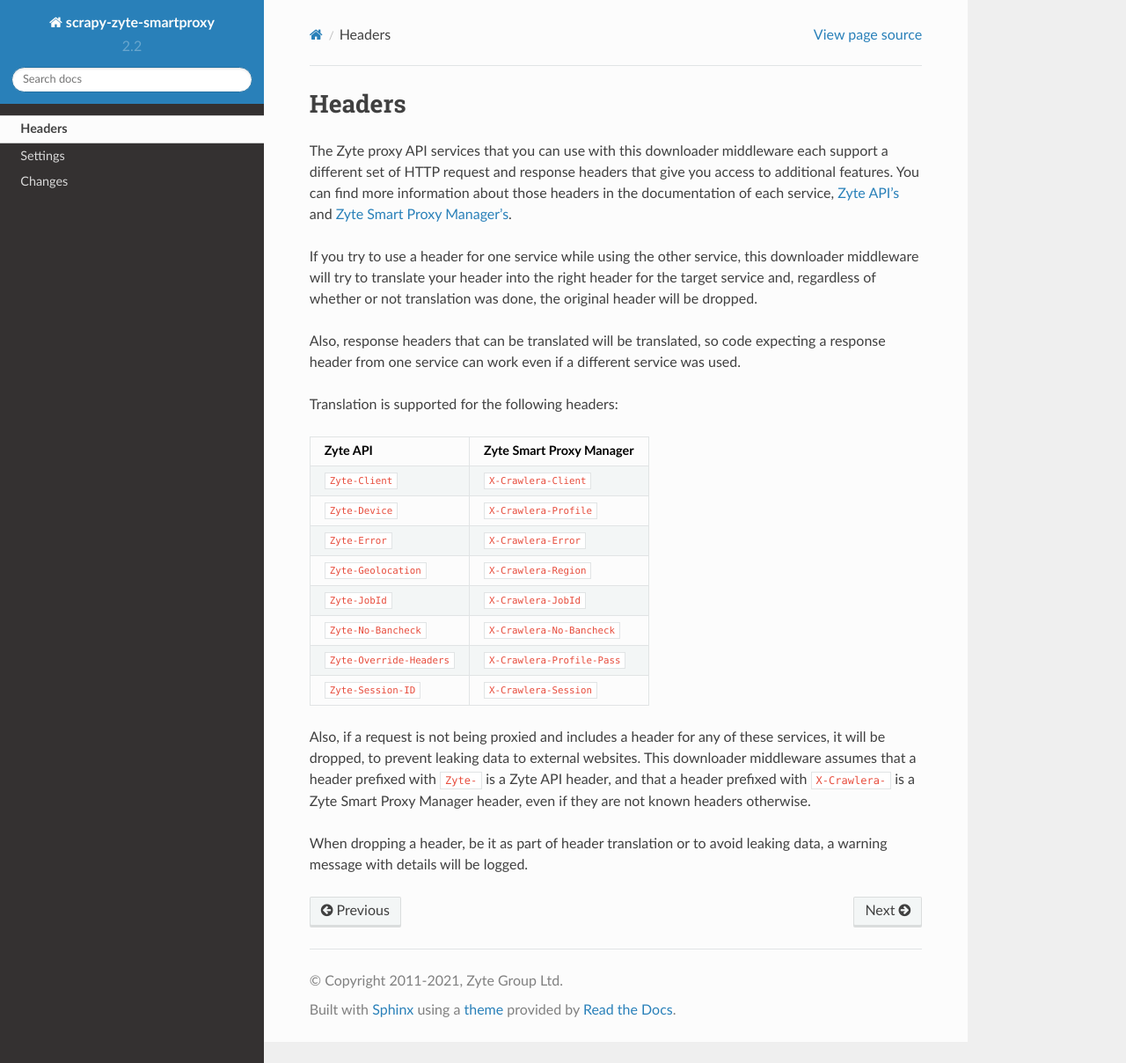
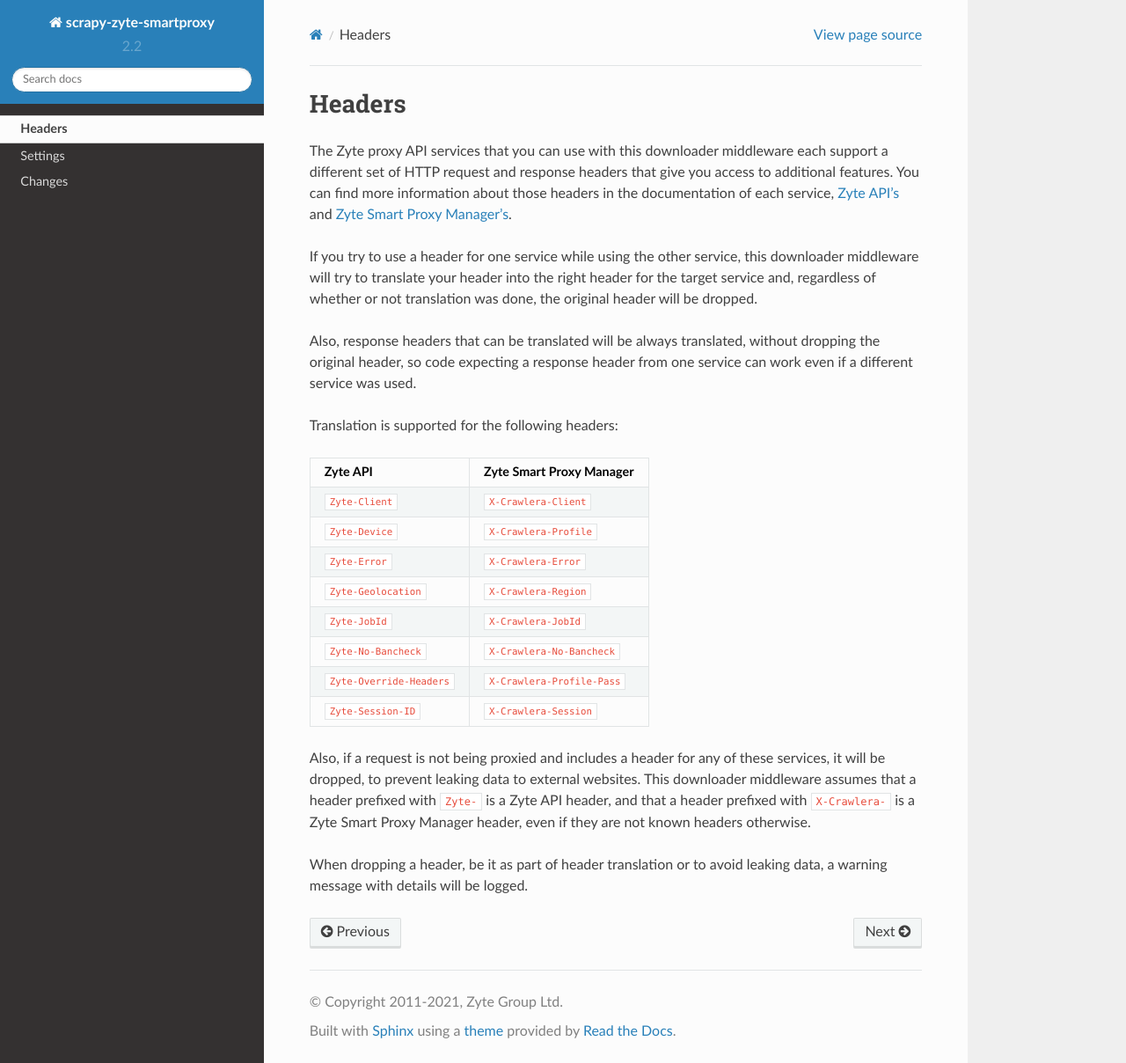
Before and after one commit to scrapy-plugins/scrapy-zyte-smartproxy, a Sphinx documentation site: the page built from docs/headers.rst, in a window 1280 px wide and 1208 px high. Shown: the whole window at 88% size. Built offline with Sphinx 7.4.7 and the Read the Docs theme 2.0.0, drawn with Linux system fonts in a browser that asks for light colours.

Commit message:
Clarify how response header translation works

```diff
--- a/docs/headers.rst
+++ b/docs/headers.rst
@@ -15,9 +15,9 @@
 for the target service and, regardless of whether or not translation was done,
 the original header will be dropped.
 
-Also, response headers that can be translated will be translated, so code
-expecting a response header from one service can work even if a different
-service was used.
+Also, response headers that can be translated will be always translated,
+without dropping the original header, so code expecting a response header from
+one service can work even if a different service was used.
 
 Translation is supported for the following headers:
 
```
